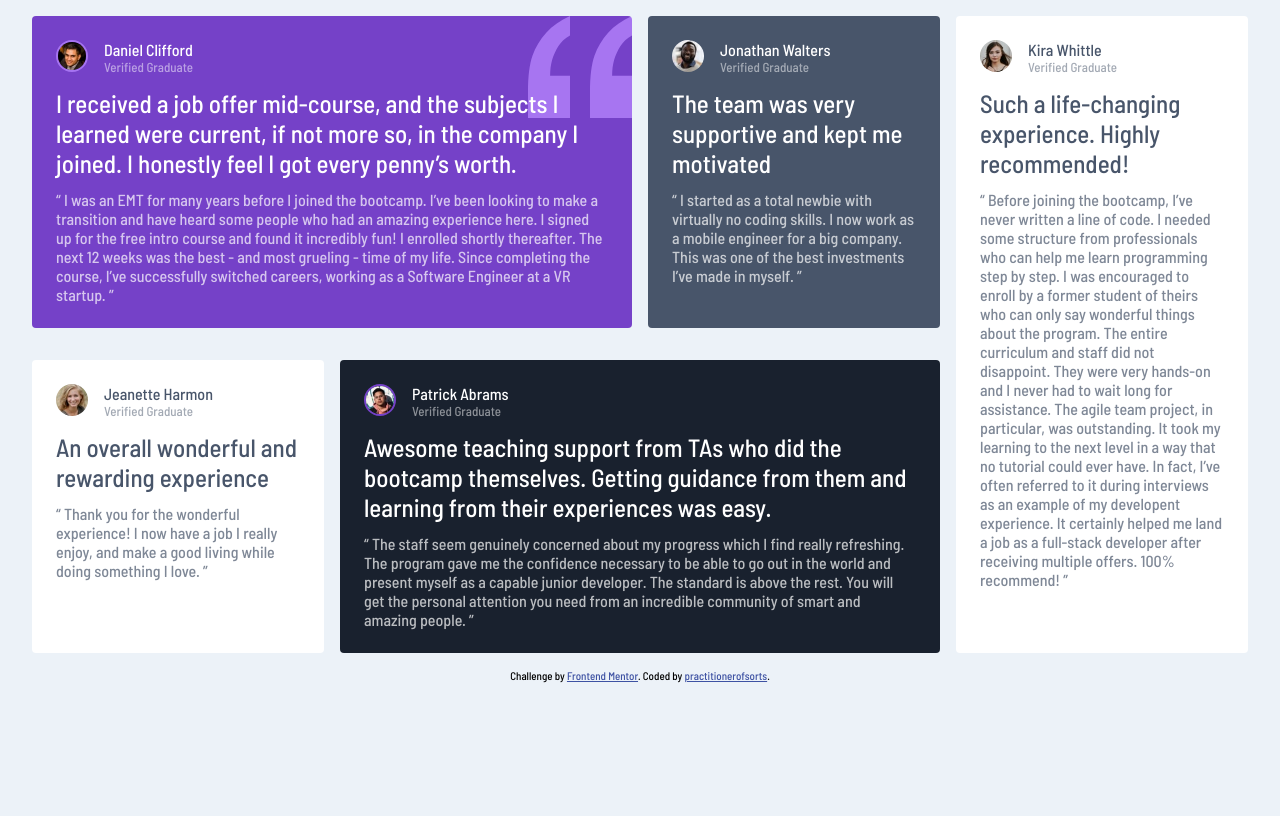
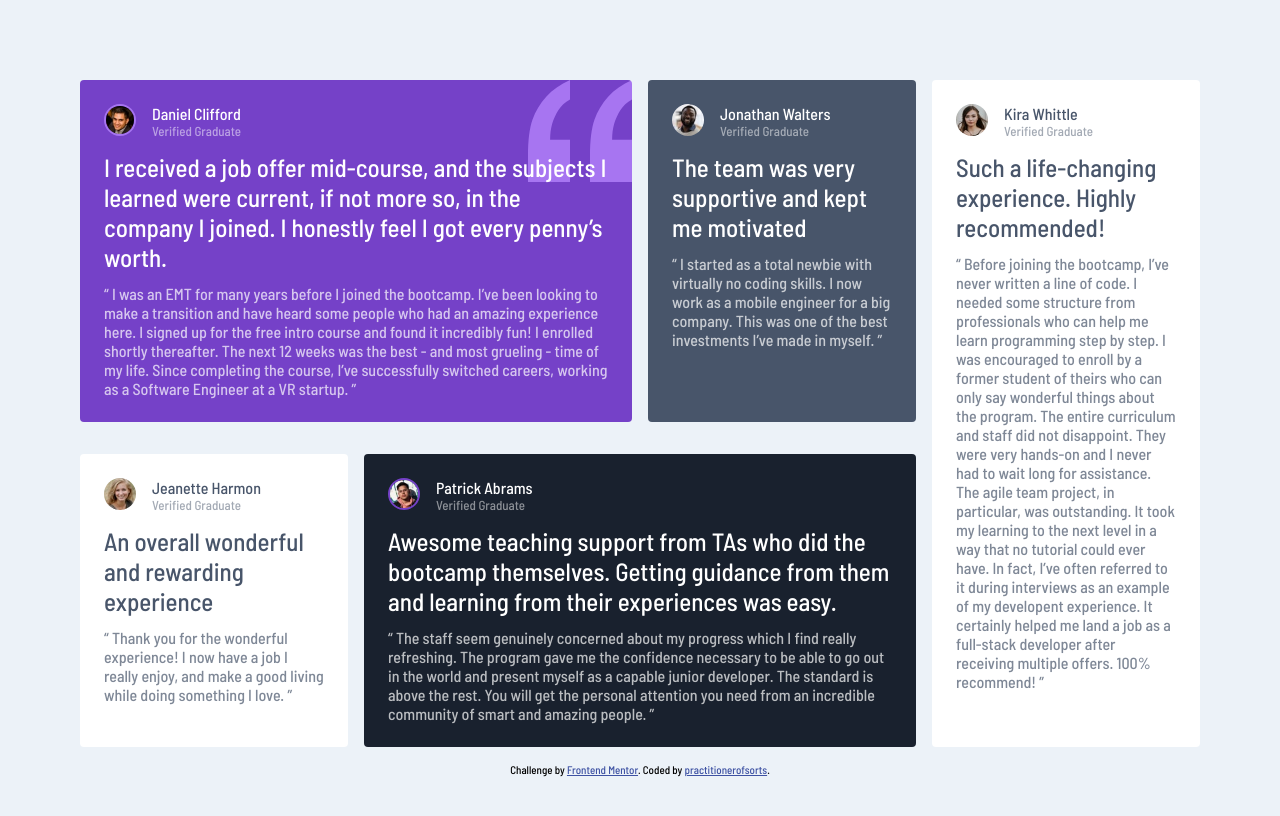
Before and after one commit to practitionerofsorts/testimonials-grid-section, a plain HTML site: page index.html in a window 1280 px wide. Drawn offline with Linux system fonts and the light colour scheme.

Commit message:
tried changing the margin

```diff
--- a/style.css
+++ b/style.css
@@ -124,7 +124,7 @@ body{
 
 @media screen and (min-width:1000px){
     body{
-        margin: 1em 2em;
+        margin: 5em 5em;
     }
     .container{
         display: grid;
@@ -132,7 +132,7 @@ body{
         grid-auto-columns: 1fr;
         grid-template-areas:
         "one one two three"
-        "four five five three"
+        "four five five three";
     }
     .testimonials1{
         grid-area: one;
```
